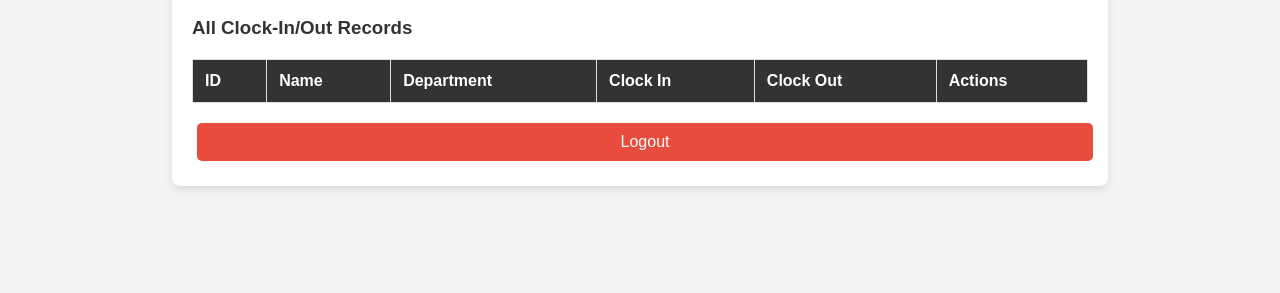
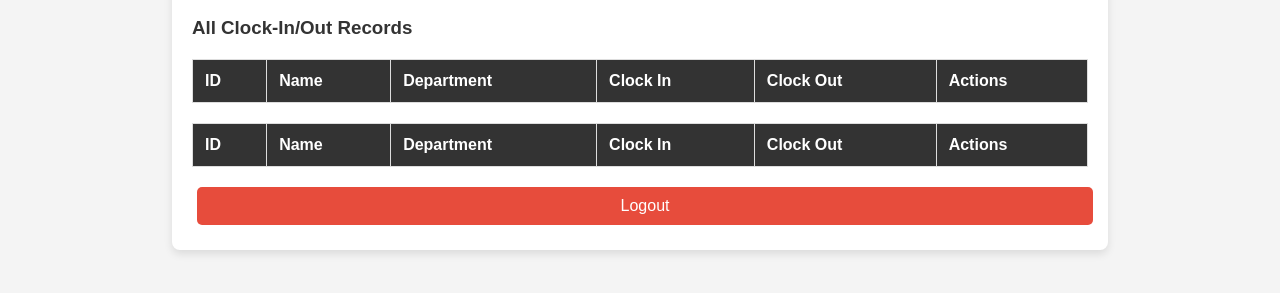
Before and after one commit to eiceejohn/DTR, a plain HTML site: page admin-dashboard.html in a window 1280 px wide. Shown: the part 199-492 px from the top of the page. Drawn offline with Linux system fonts and the light colour scheme.

Commit message:
Update admin-dashboard.html

```diff
--- a/admin-dashboard.html
+++ b/admin-dashboard.html
@@ -34,6 +34,19 @@
             </thead>
             <tbody id="allRecordsBody"></tbody>
         </table>
+        <table id="allLeaveTable">
+            <thead>
+                <tr>
+                    <th>ID</th>
+                    <th>Name</th>
+                    <th>Department</th>
+                    <th>Clock In</th>
+                    <th>Clock Out</th>
+                    <th>Actions</th> <!-- For the Delete button -->
+                </tr>
+            </thead>
+            <tbody id="allLeaveBody"></tbody>
+        </table>
 
         <button id="logoutButton">Logout</button>
     </div>
```
